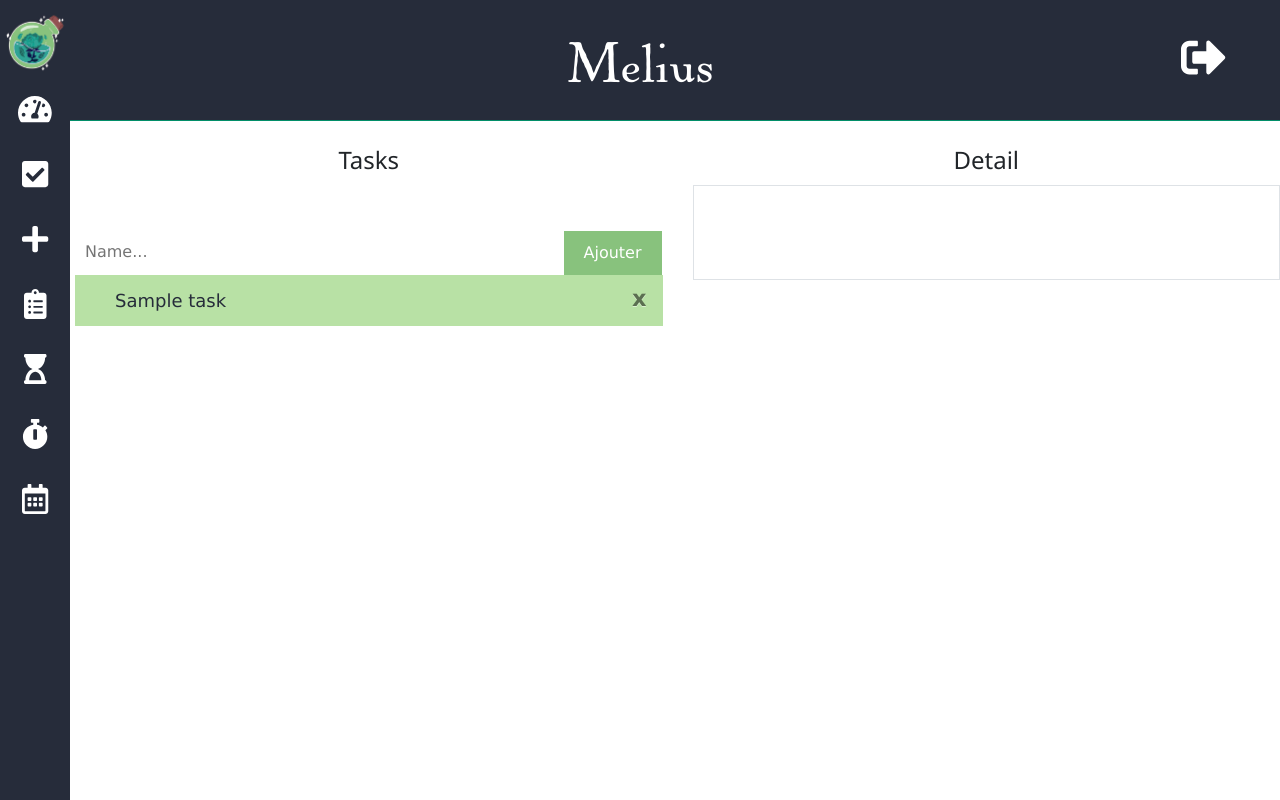
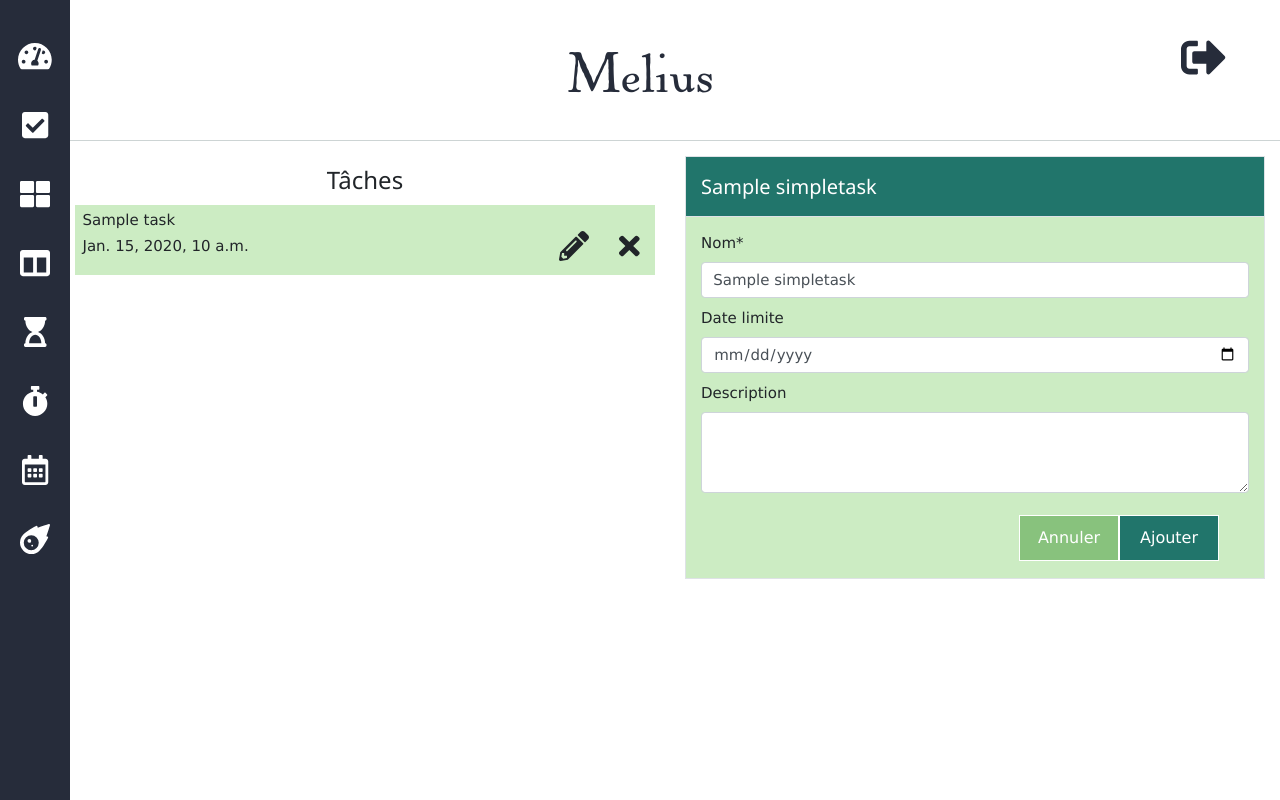
Before and after one commit to AntoineMaurin/Melius, a Django app: template templates/tasks.html in a window 1280 px wide. Run offline with Django 3.2, Linux system fonts and the light colour scheme; tables that the repository leaves empty hold one stand-in row (values such as "Sample post"); the template is opened without the code that fills it: values that come from a table or form of the project are taken from there, most other values are stand-ins (such as "Sample title", 1, 10 or a date in 2020); some libraries are stand-ins or nearby versions.

Commit message:
Ajout d'une date et description aux tâches simples, formulaire de création et d'édition ajoutés également

```diff
--- a/Melius/views.py
+++ b/Melius/views.py
@@ -1,6 +1,7 @@
 from django.contrib.auth.decorators import login_required
 from django.shortcuts import render
 from tasks.models import TaskList, SimpleTask
+from tasks.forms import SimpleTaskForm
 
 
 def homepage(request):
@@ -8,8 +9,9 @@ def homepage(request):
 
 @login_required
 def taskspage(request):
+    form = SimpleTaskForm()
     name = request.session['user_name']
     tasklist = TaskList.objects.get(user__email=request.session['user_mail'])
     tasks = reversed(SimpleTask.objects.filter(tasklist=tasklist))
 
-    return render(request, "tasks.html", {'tasks': tasks})
+    return render(request, "tasks.html", {'tasks': tasks, 'form': form})
--- a/static/css/style.css
+++ b/static/css/style.css
@@ -82,27 +82,12 @@ a:hover {
   color: #fff;
 }
 
-/* Style the close button */
-.close {
-  position: absolute;
-  right: 0;
-  top: 0;
-  bottom: 0;
-  padding: 12px 16px 12px 16px;
-}
-
-.close:hover {
-  background-color: #f44336;
-  color: white;
-}
-
 /* Style the header */
 .header {
-  background-color: #262c3a;
+  background-color: #fff;
   padding: 20px 40px;
-  color: #018e68;
   text-align: center;
-  border-bottom: 1px solid #018e68;
+  border-bottom: 1px solid #cdd4d4;
 }
 
 /* Clear floats after the header */
@@ -176,7 +161,6 @@ input {
 .beautiful-title {
   display: inline-block;
   padding: 10px 25px;
-  color: #fff;
   font-family: Logofont;
   font-size: 50px;
 }
@@ -188,6 +172,18 @@ input {
 
 .text-green {
   color: #88c27d;
+}
+
+.text-darkblue {
+  color: #262c3a
+}
+
+.green-blue-bg {
+  background-color: #21756b;
+}
+
+.lightgreen-bg {
+  background-color: #ccecc3;
 }
 
 .register-submit {
@@ -258,18 +254,44 @@ input {
   color: #fff !important;
   background-color: #262c3a !important;
   position: absolute;
+  bottom: 0;
   z-index: 1;
   height: 100%;
   font-size: 30px !important;
   width: 70px;
+  margin-top: -15px;
 }
 
 .sidebar-elt {
   width: 100%;
   display: inline-block;
-  padding: 10px 16px;
+  padding: 12px 16px;
   vertical-align: middle;
   color: inherit;
   background-color: inherit;
   text-align: center;
 }
+
+.submit-part {
+  height: 55px;
+  width: 100%;
+}
+
+.bot-50 {
+  margin-bottom: 50px;
+}
+
+.task-box {
+  height: 70px;
+  margin-bottom: 1px;
+}
+
+.task-name {
+  width: 75%;
+  float: left;
+}
+
+.task-date {
+  width: 75%;
+  float: left;
+}
--- a/tasks/models.py
+++ b/tasks/models.py
@@ -12,6 +12,8 @@ class TaskList(models.Model):
 class SimpleTask(models.Model):
     tasklist = models.ForeignKey(TaskList, on_delete=models.CASCADE, default=None)
     name = models.CharField(max_length=150)
+    due_date = models.DateField(null=True, blank=True)
+    description = models.TextField(null=True, blank=True)
 
     def __str__(self):
         return self.name
--- a/tasks/urls.py
+++ b/tasks/urls.py
@@ -4,4 +4,6 @@ from tasks import views
 urlpatterns = [
     path('addtask', views.addtask),
     path('deltask/<int:id>', views.deltask),
+    path('updatetask/<int:id>', views.update_task),
+    path('edittask/<int:id>', views.edit_task),
 ]
--- a/templates/home.html
+++ b/templates/home.html
@@ -17,7 +17,7 @@
         <img class="img-fluid" src="{% static 'img/favicon.png' %}">
       </div>
       <div class="beautiful-title text-center mx-auto align-middle">
-        <h2 class="big-title">Melius</h2>
+        <h2 class="big-title text-white">Melius</h2>
       </div>
       <div class="logo-medium d-inline-block align-middle">
         <img class="img-fluid flipped-left" src="{% static 'img/favicon.png' %}">
@@ -32,7 +32,7 @@
   </div>
   <div class="container-fluid text-center">
     <div class="beautiful-title">
-      <h1>Page d'accueil</h1>
+      <h1 class="text-white">Page d'accueil</h1>
     </div>
     <div class="container">
       <img class="img-fluid" src="{% static 'img/online_organizer.png' %}">
--- a/templates/login.html
+++ b/templates/login.html
@@ -15,7 +15,7 @@
     </a>
   </div>
   <div class="beautiful-title text-center mx-auto">
-    <h2 class="page-subtitle">Connexion</h2>
+    <h2 class="page-subtitle text-white">Connexion</h2>
   </div>
   <form class="register-form mx-auto px-5" action="login" method="post">
     {% csrf_token %}
--- a/templates/register.html
+++ b/templates/register.html
@@ -15,7 +15,7 @@
     </a>
   </div>
   <div class="beautiful-title text-center mx-auto">
-    <h2 class="page-subtitle">Inscription</h2>
+    <h2 class="page-subtitle text-white">Inscription</h2>
   </div>
   <form class="register-form mx-auto px-5" action="register" method="post">
     {% csrf_token %}
--- a/templates/tasks.html
+++ b/templates/tasks.html
@@ -1,28 +1,32 @@
 {% extends 'base.html' %}
 {% load static %}
+
+{% load crispy_forms_tags %}
 
 {% block title %}Tâches{% endblock title %}
 
 {% block main_content %}
-<div class="sidebar pt-2">
-  <img class="img-fluid" src="{% static 'img/favicon.png' %}">
+<div class="sidebar py-2">
+  <div class="mt-3">
     <a href="#" class="sidebar-elt"><i class="fas fa-tachometer-alt"></i></a>
     <a href="/tasks" class="sidebar-elt"><i class="fas fa-check-square"></i></a>
-  <a href="#" class="sidebar-elt"><i class="fas fa-plus"></i></a>
-  <a href="#" class="sidebar-elt"><i class="fas fa-clipboard-list"></i></a>
+    <a href="#" class="sidebar-elt"><i class="fas fa-th-large"></i></a>
+    <a href="#" class="sidebar-elt"><i class="fas fa-columns"></i></a>
     <a href="#" class="sidebar-elt"><i class="fas fa-hourglass-start"></i></a>
     <a href="#" class="sidebar-elt"><i class="fas fa-stopwatch"></i></a>
     <a href="#" class="sidebar-elt"><i class="far fa-calendar-alt"></i></a>
+    <a href="#" class="sidebar-elt"><i class="fas fa-meteor"></i></a>
+  </div>
 </div>
 
 <div class="row header">
   <div class="col-1"></div>
-  <div class="col text-center d-inline-block">
-    <h2 id="logo">Melius</h2>
+  <div class="col text-center">
+    <h2 class="beautiful-title text-darkblue">Melius</h2>
   </div>
   <div class="col-1 float-right my-3">
     <a href="/logout">
-      <i class="fas fa-sign-out-alt fa-3x text-white"></i>
+      <i class="fas fa-sign-out-alt fa-3x text-darkblue"></i>
     </a>
   </div>
 </div>
@@ -30,29 +34,56 @@
 <div class="row mt-3">
   <section class="col container tasks ml-5 pl-5">
     <div class="text-center">
-      <h3>Tasks</h3>
+      <h3>Tâches</h3>
     </div>
-    <div class="py-5">
-      <form class="" action="addtask" method="post">
-        {% csrf_token %}
-        <input type="text" id="TaskInput" name="taskname" placeholder="Name...">
-        <button type="submit" class="addBtn btn btn-submit-register">Ajouter</button>
-      </form>
+    <div class="mt-2">
+      {% for task in tasks %}
+      <div class="task-box lightgreen-bg">
+        <div class="task-name pl-2 pt-1">
+          {{ task.name }}
         </div>
-
-    <ul>
-      {% for task in tasks %}
-      <li>{{ task.name }}<a href="deltask/{{ task.id }}"><span class="close">x</span></a></li>
+        <div class="task-date pl-2 pt-1">
+          {{ task.due_date }}
+        </div>
+        <a href="/deltask/{{ task.id }}"><i class="fas fa-times fa-2x float-right mx-3"></i></a>
+        <a href="/updatetask/{{ task.id }}"><i class="fas fa-pencil-alt fa-2x float-right mx-3"></i></a>
+      </div>
       {% endfor %}
-    </ul>
+    </div>
   </section>
 
-  <section class="col container">
-    <div class="text-center">
-      <h3>Detail</h3>
+  <section class="col container mr-3">
+    <div class="border w-100">
+      <div class="pl-3 py-2 border-bottom green-blue-bg text-white">
+        {% if task %}
+          <h4>{{ task.name }}</h4>
+        {% else %}
+          <h4>Nouvelle tâche</h4>
+        {% endif %}
       </div>
-    <div class="border w-100 h-50">
-
+      {% if task %}
+        <form class="py-3 lightgreen-bg" action="/edittask/{{ task.id }}" method="post">
+      {% else %}
+        <form class="py-3 lightgreen-bg" action="/addtask" method="post">
+      {% endif %}
+        {% csrf_token %}
+        <div class="mb-5 px-3">
+          <label>Nom*</label>
+          <input class="form-control" type="text" name="name" required="true" value="{{ task.name }}">
+        </div>
+        <div class="mb-5 px-3">
+          <label>Date limite</label>
+          <input class="form-control" class="form-control" type="date" name="due_date" value="{{ task.due_date }}">
+        </div>
+        <div class="mb-3 px-3">
+          <label>Description</label>
+          <textarea class="form-control" name="description" rows="3" value="{{ task.description }}"></textarea>
+        </div>
+        <div class="submit-part px-5 py-2">
+          <button type="submit" class="addBtn btn btn-submit-register green-blue-bg">Ajouter</button>
+          <a href="/tasks" class="addBtn btn btn-submit-register">Annuler</a>
+        </div>
+      </form>
     </div>
   </section>
 </div>
```
Also changed, not shown: tasks/forms.py (added, +7 -0 lines), tasks/views.py (+24 -2 lines), tasks/migrations/0003_auto_20200816_1801.py (added), tasks/migrations/0004_auto_20200816_1932.py (added). Lines whose indentation alone changed are shown as unchanged.
